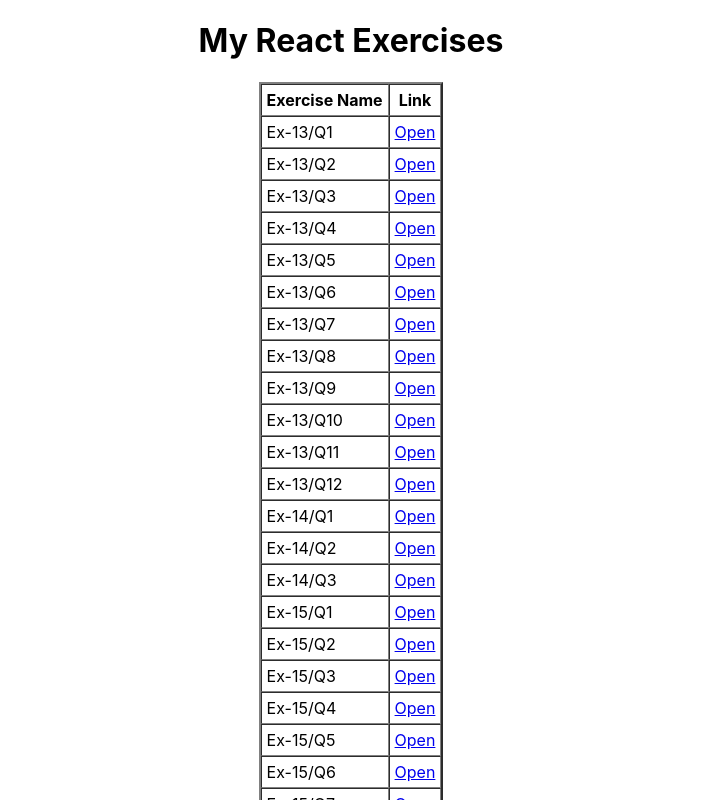
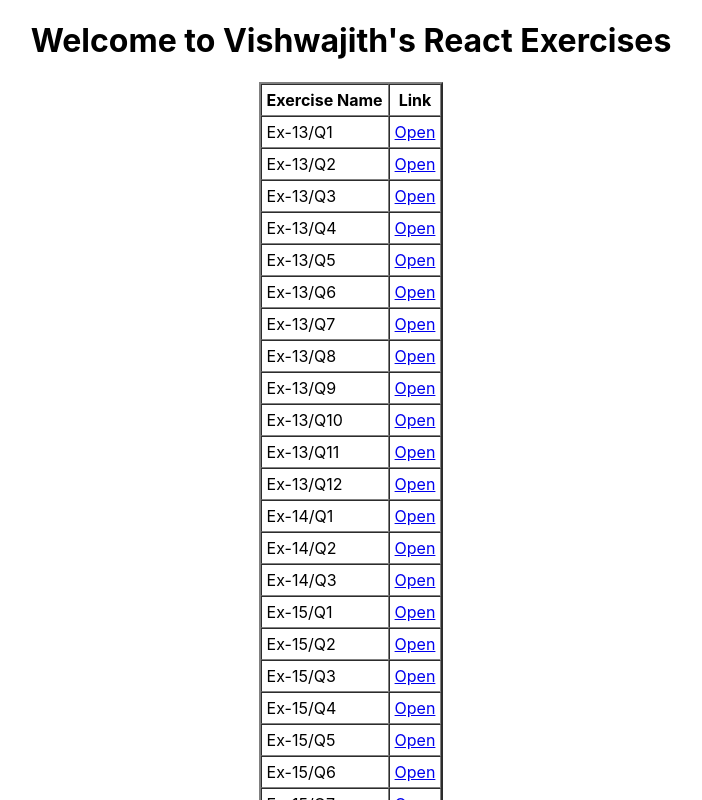
Before and after one commit to Vishwajith-S-VIT/web-programming-reactjs, a React (Create React App) app: page / in a window 1280 px wide. Shown: the top 800 px of the page, without its empty margins (289-991 px from the left). Built offline with nearby package versions, Linux system fonts and the light colour scheme.

Commit message:
Small Change to the homepage.

```diff
--- a/src/App.js
+++ b/src/App.js
@@ -14,7 +14,7 @@
 function DynamicTable(){
   return (
     <div>
-      <h1 align='center'>My React Exercises </h1>
+      <h1 align='center'>Welcome to Vishwajith's React Exercises</h1>
       <table border="2" cellSpacing={0} cellPadding={5} align='center'>
         <thead>
           <tr>
```
